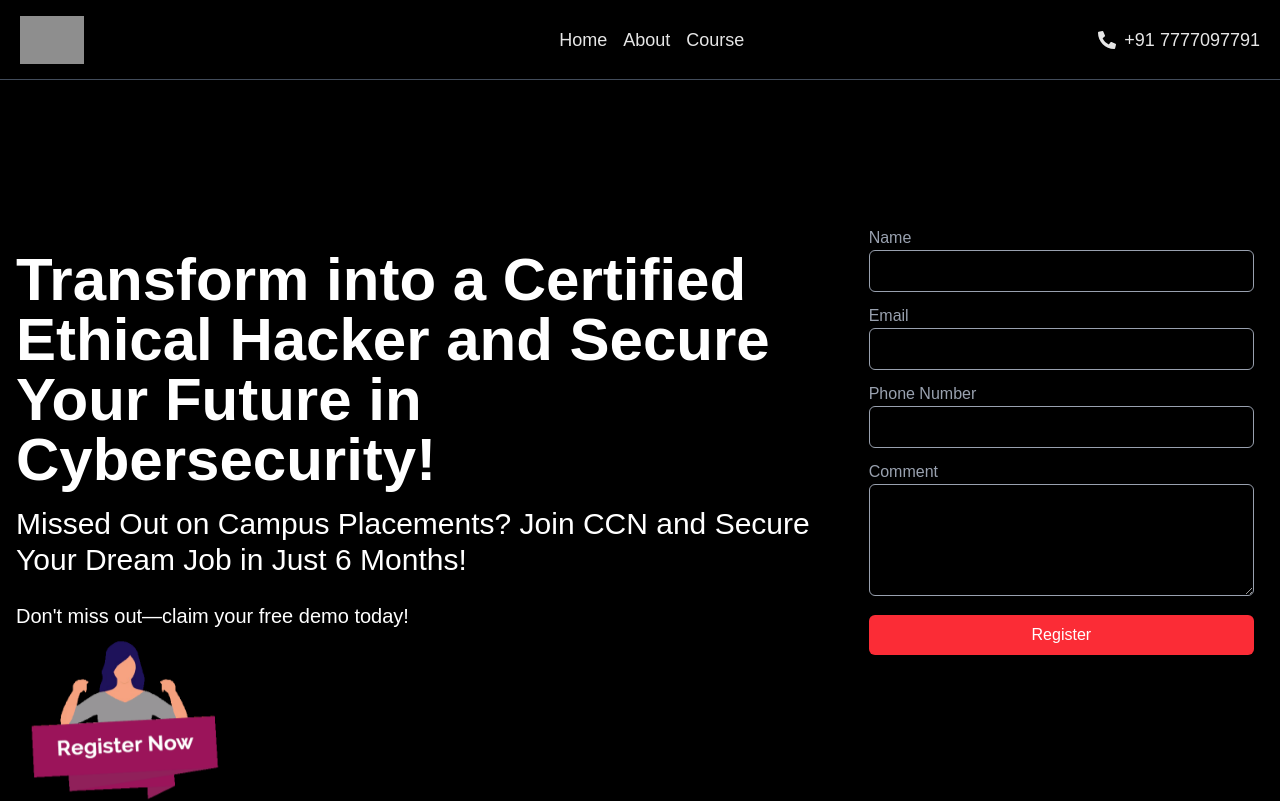
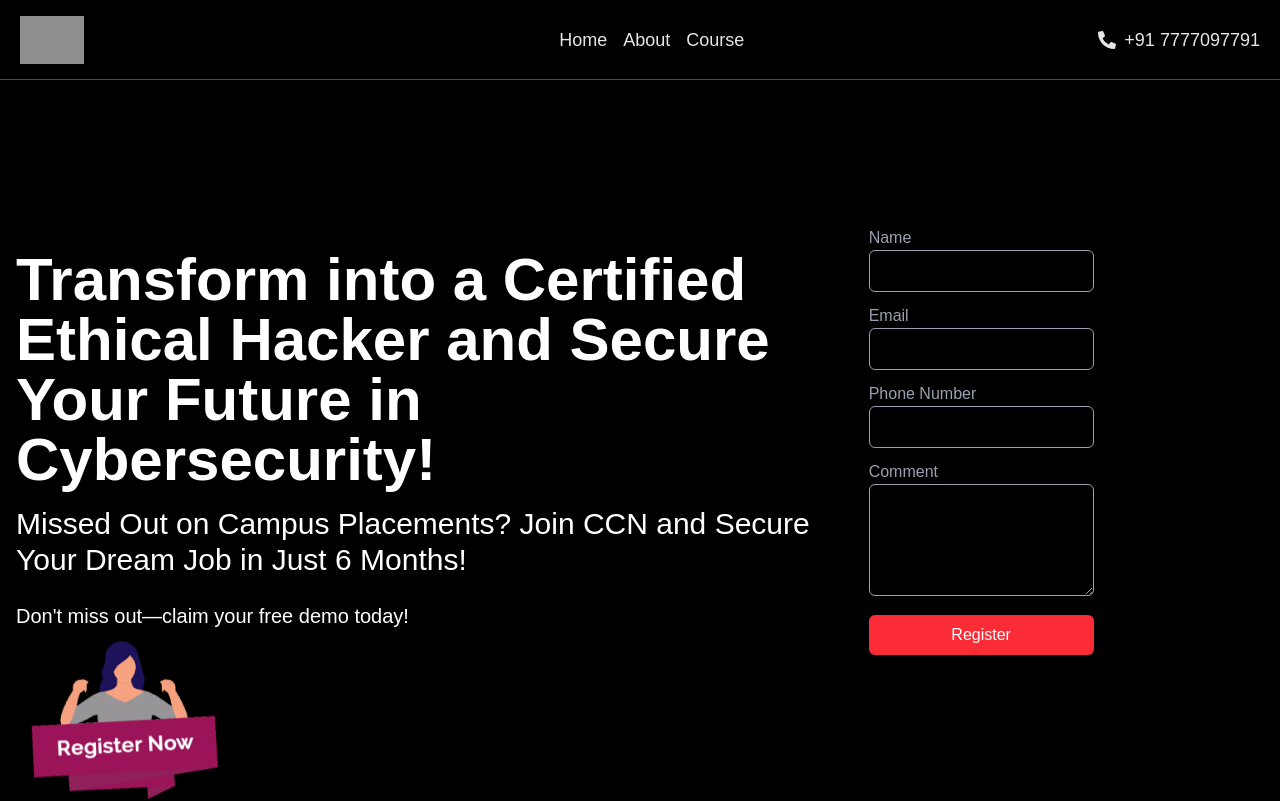
Before and after one commit to ksanjiv05/ccn-landing, a Next.js app: page / in a window 1280 px wide. Shown: the top 801 px of the page. Built offline with nearby package versions, Linux system fonts and the light colour scheme; grey boxes are pictures that could not be loaded.

Commit message:
bug fix -2

```diff
--- a/src/app/components/Header.tsx
+++ b/src/app/components/Header.tsx
@@ -17,7 +17,7 @@ function Header() {
         <div className="flex flex-1 items-center">
           <ul className="md:flex hidden ">
             <li className="text-white">
-              <Link href="#register" className="link">
+              <Link href="/" className="link">
                 Home
               </Link>
             </li>
--- a/src/app/globals.css
+++ b/src/app/globals.css
@@ -28,10 +28,10 @@ label {
 }
 
 input {
-  @apply text-white w-full max-w-lg border-[1px] border-gray-400 my-0 rounded-md p-2 mb-3;
+  @apply text-white w-full  border-[1px] border-gray-400 my-0 rounded-md p-2 mb-3;
 }
 textarea {
-  @apply text-white w-full h-28 max-w-lg border-[1px] border-gray-400 my-0 rounded-md p-2 mb-3;
+  @apply text-white w-full h-28  border-[1px] border-gray-400 my-0 rounded-md p-2 mb-3;
 }
 
 .link {
```
Also changed, not shown: src/app/components/RegisterForm.tsx (+8 -0 lines).
